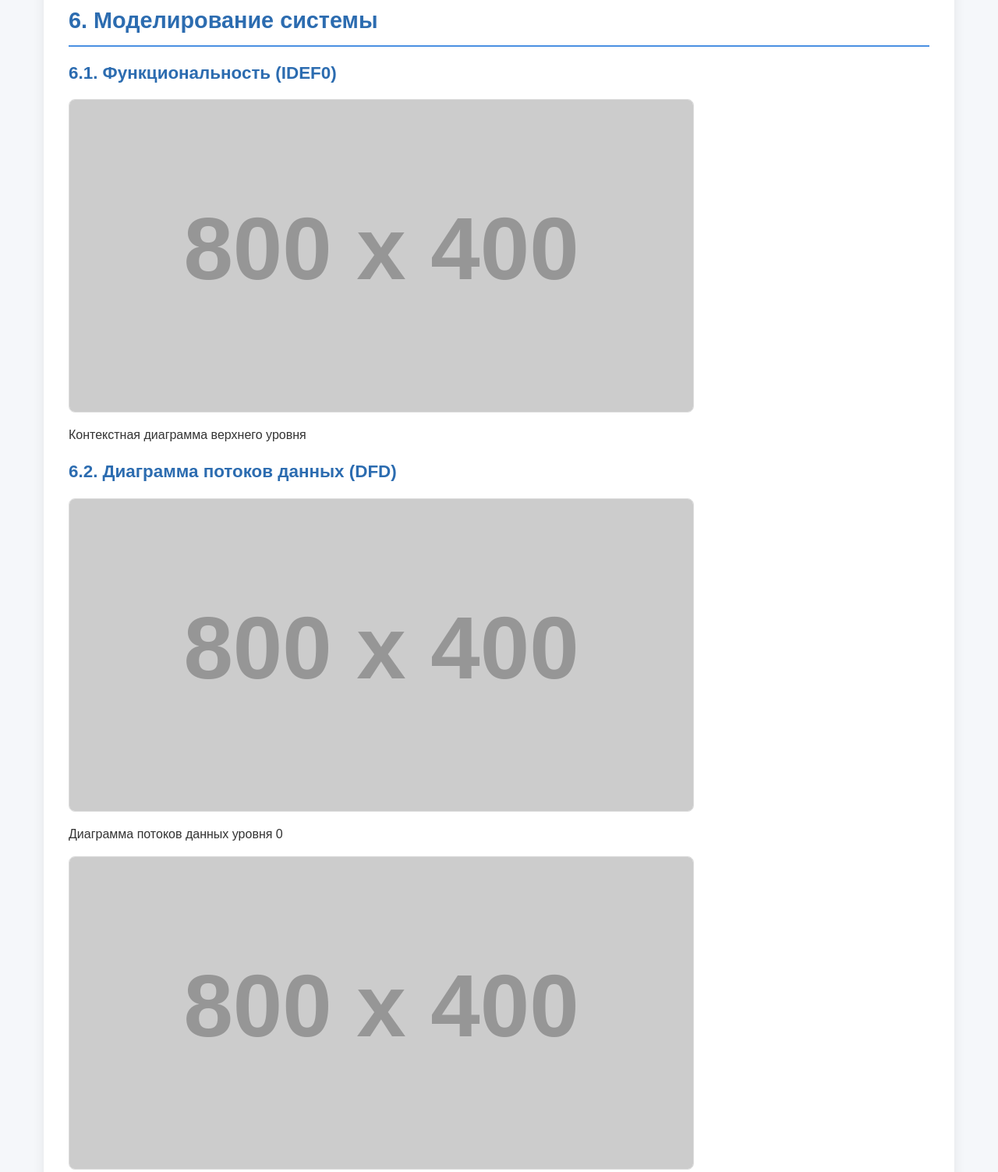
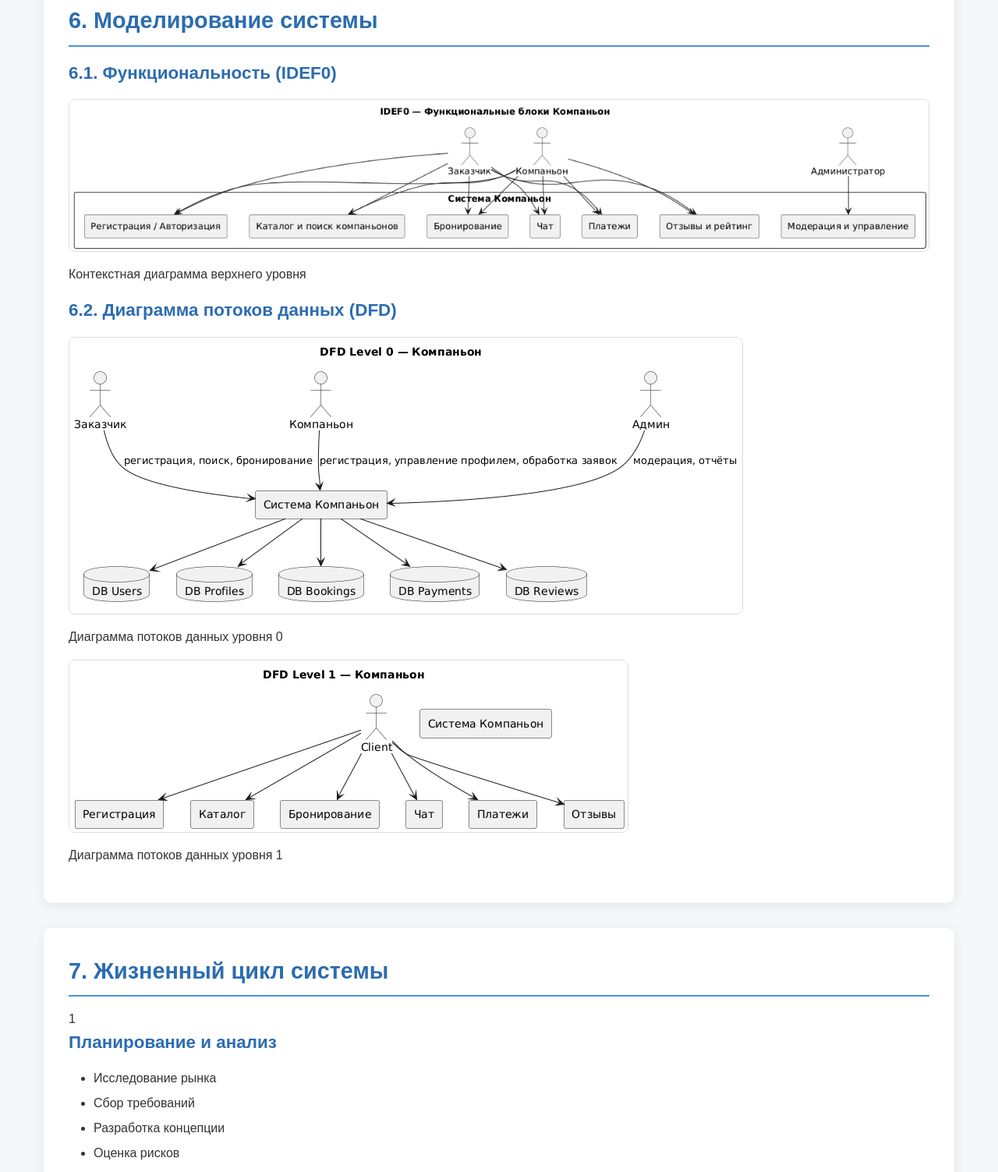
Before and after one commit to vvmalyuga/companion, a plain HTML site: page tz.html in a window 1280 px wide. Shown: the part 4338-5841 px from the top of the page at 78% size. Drawn offline with Linux system fonts and the light colour scheme; placeholder pictures from the web are drawn by us.

Commit message:
Update tz.html

```diff
--- a/tz.html
+++ b/tz.html
@@ -247,20 +247,20 @@
         <section id="section6" class="content-section">
             <h2>6. Моделирование системы</h2>
 
-            <h3>6.1. Функциональность (IDEF0)</h3>
+        <h3>6.1. Функциональность (IDEF0)</h3>
             <div class="diagram-placeholder">
-                <img src="https://via.placeholder.com/800x400/4a90e2/ffffff?text=IDEF0+Diagram" alt="IDEF0 диаграмма">
+                <img src="diagrams/idef0.png" alt="IDEF0 диаграмма">
                 <p>Контекстная диаграмма верхнего уровня</p>
             </div>
 
-            <h3>6.2. Диаграмма потоков данных (DFD)</h3>
+        <h3>6.2. Диаграмма потоков данных (DFD)</h3>
             <div class="diagram-placeholder">
-                <img src="https://via.placeholder.com/800x400/2c6cb0/ffffff?text=DFD+Level+0" alt="DFD Level 0">
+                <img src="diagrams/dfd0.png" alt="DFD Level 0">
                 <p>Диаграмма потоков данных уровня 0</p>
             </div>
 
             <div class="diagram-placeholder">
-                <img src="https://via.placeholder.com/800x400/28a745/ffffff?text=DFD+Level+1" alt="DFD Level 1">
+                <img src="diagrams/dfd1.png" alt="DFD Level 1">
                 <p>Диаграмма потоков данных уровня 1</p>
             </div>
         </section>
```
